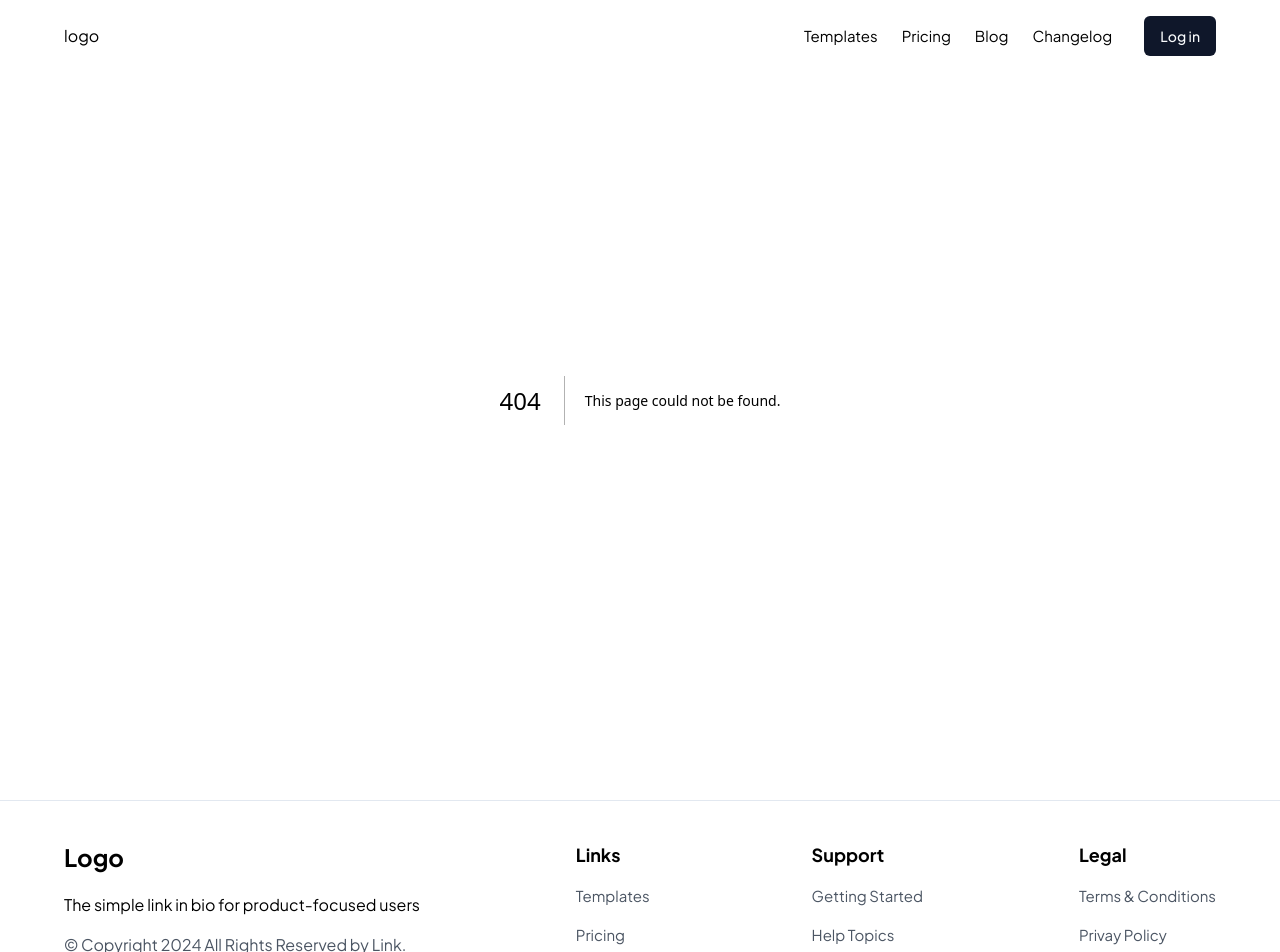
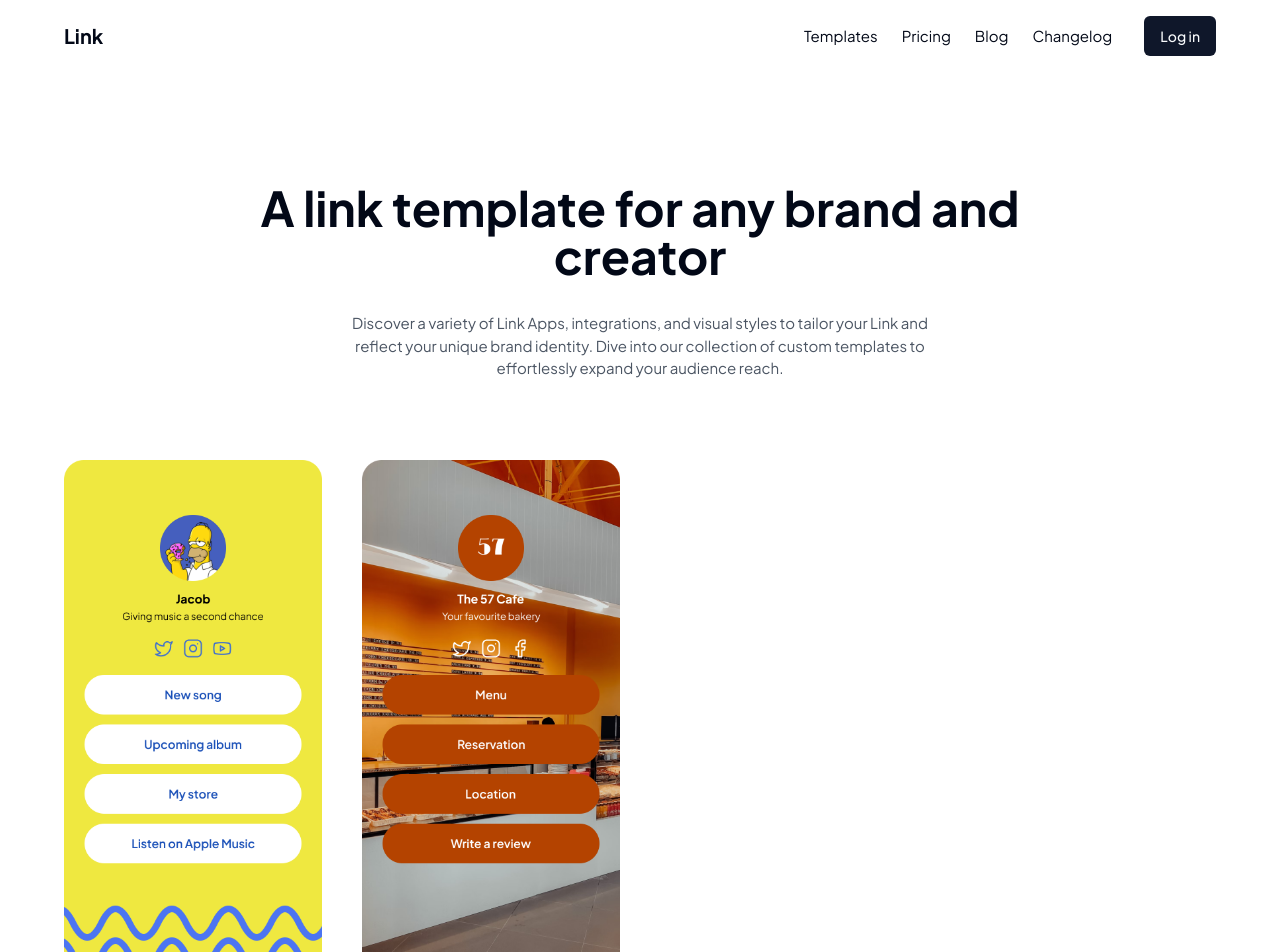
Before and after one commit to anas283/link-next, a Next.js app: page /templates in a window 1280 px wide. Before the commit this address had no page. Shown: the top 952 px of the page. Built offline with nearby package versions, Linux system fonts and the light colour scheme.

Commit message:
Added templates page

```diff
--- a/src/app/navbar.tsx
+++ b/src/app/navbar.tsx
@@ -1,12 +1,17 @@
+"use client"
+
 import { Button } from "@/components/ui/button";
 import Link from "next/link";
+import { usePathname } from "next/navigation";
 
 export default function Navbar() {
+  const pathname = usePathname();
+
   return (
-    <div className="z-10 absolute w-full py-4 flex items-center">
+    <div className={`z-10 w-full py-4 flex items-center ${pathname === '/' ? 'absolute':''}`}>
       <div className="w-full max-w-6xl mx-auto flex justify-between">
         <div className="flex items-center">
-          logo
+          <Link href="/" className="text-xl font-bold">Link</Link>
         </div>
         <div className="flex flex-row">
           <div className="flex items-center gap-6 mr-8">
--- a/src/app/page.tsx
+++ b/src/app/page.tsx
@@ -20,7 +20,7 @@ export default function Home() {
               <span>Link is now in development</span>
               <MoveRight className="w-4 h-4 ml-2" />
             </div>
-            <h1 className="text-5xl font-semibold text-center max-w-3xl mx-auto mt-8">
+            <h1 className="text-5xl font-bold text-center max-w-3xl mx-auto mt-8">
               The simple link in bio for product-focused users. Works whatever you do.
             </h1>
             <h6 className="text-[15px] text-gray-600 font-normal text-center max-w-xl mx-auto mt-8">
--- /dev/null
+++ b/src/app/templates/page.tsx
@@ -0,0 +1,36 @@
+import Image from "next/image";
+import Template1 from "../../../public/template-1.png";
+import Template2 from "../../../public/template-2.png";
+
+export default function Templates() {
+  return (
+    <div className="flex min-h-screen">
+      <div className="w-full max-w-6xl mx-auto py-20">
+
+        <div>
+          <h1 className="text-5xl font-bold text-center max-w-3xl mx-auto mt-8">
+            A link template for any brand and creator
+          </h1>
+          <h6 className="text-[15px] text-gray-600 font-normal text-center max-w-xl mx-auto mt-8">
+            Discover a variety of Link Apps, integrations, and visual styles to
+            tailor your Link and reflect your unique brand identity. Dive
+            into our collection of custom templates to effortlessly expand
+            your audience reach.
+          </h6>
+        </div>
+
+        <div className="w-full grid grid-cols-2 md:grid-cols-4 gap-10 mt-20">
+          <div className="cursor-pointer">
+            <Image src={Template1} alt="template-1" />
+            <h6 className="font-semibold mt-3">Music 66</h6>
+          </div>
+          <div className="cursor-pointer">
+            <Image src={Template2} alt="template-2" />
+            <h6 className="font-semibold mt-3">Crombo</h6>
+          </div>
+        </div>
+
+      </div>
+    </div>
+  )
+}
```
Also changed, not shown: public/template-1.png (added), public/template-2.png (added).
